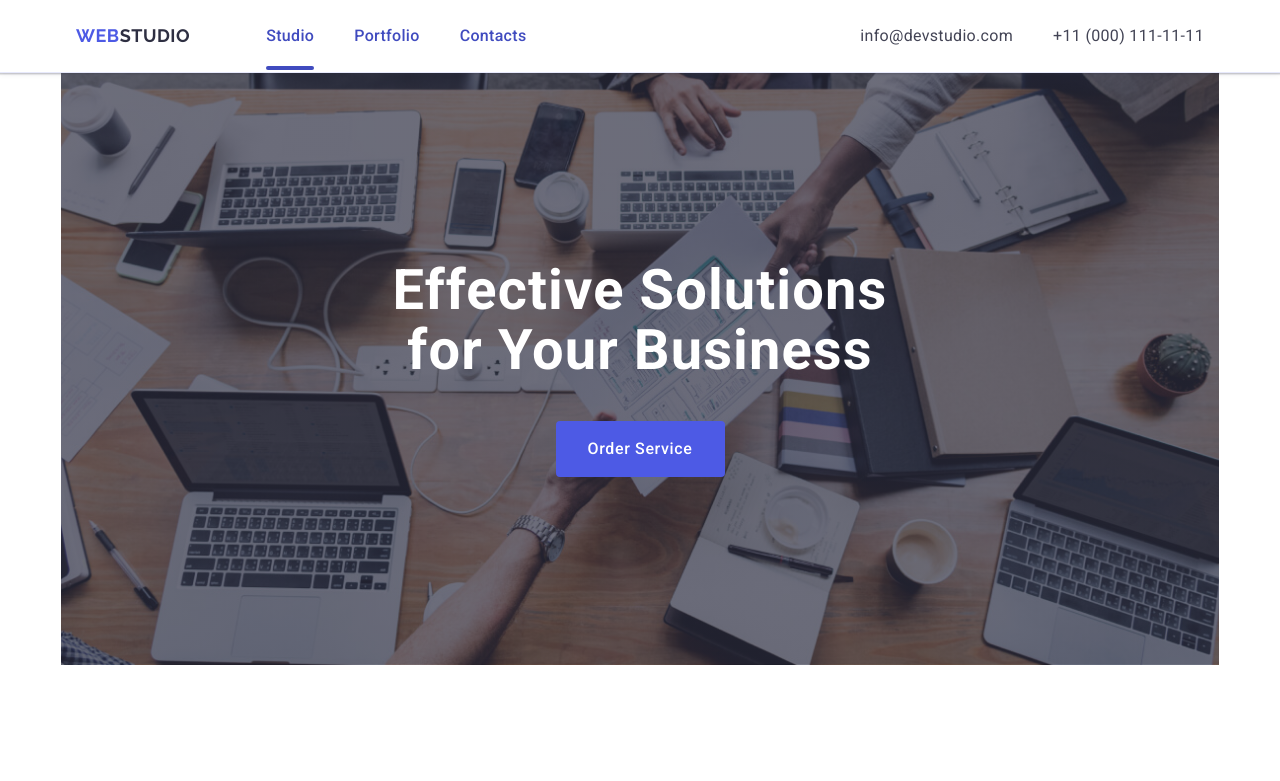
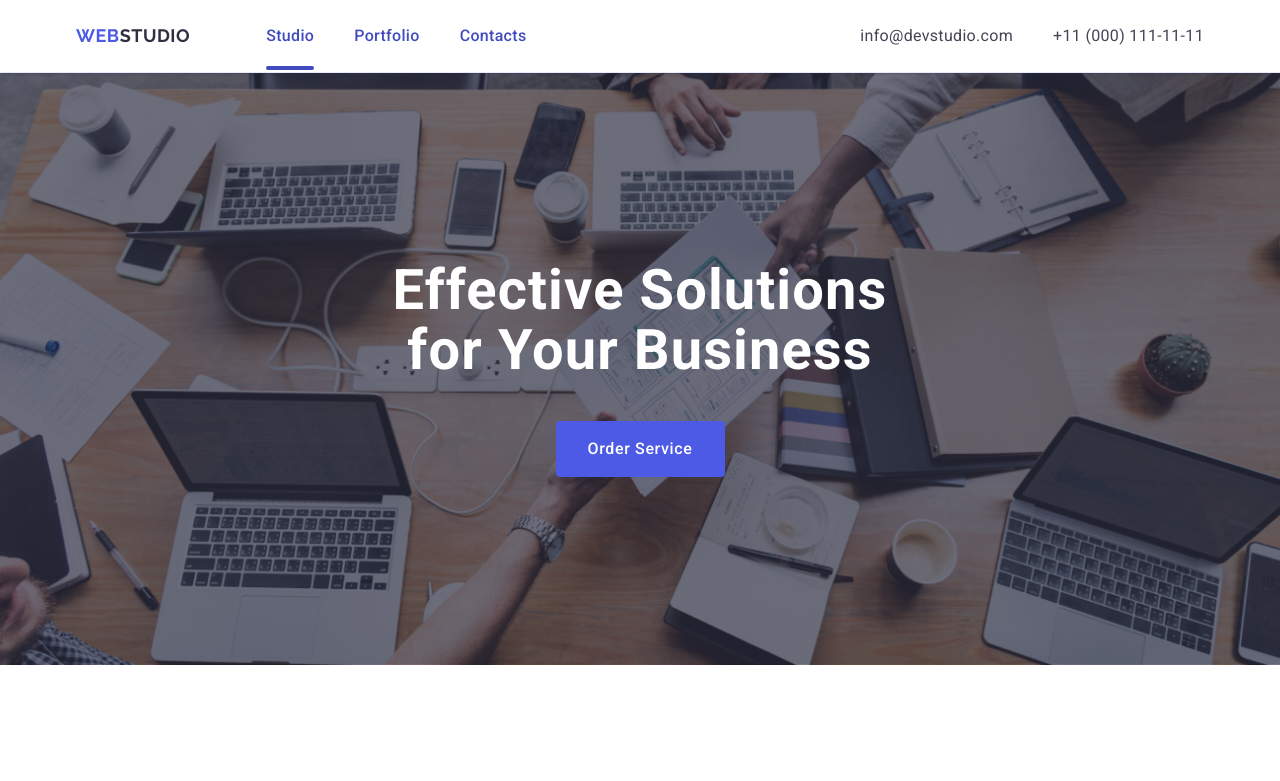
Before and after one commit to Kopychyn/goit-markup-hw-04, a plain HTML site: page index.html in a window 1280 px wide. Shown: the top 781 px of the page. Drawn offline with nearby package versions, Linux system fonts and the light colour scheme.

Commit message:
herro-conteiner

```diff
--- a/css/styles.css
+++ b/css/styles.css
@@ -188,7 +188,7 @@ button {
 	background-repeat: no-repeat;
 	background-size: cover;
 	padding: 188px 0;
-	max-width: 1440px;
+
 }
 
 .main-herro-box {
@@ -197,6 +197,7 @@ button {
 	align-items: center;
 	justify-content: center;
 	gap: 40px;
+	max-width: 1440px;
 }
 
 .main-herro-content {
--- a/index.html
+++ b/index.html
@@ -73,8 +73,8 @@
     </header>
     <main class="main-content">
       <!-- HERRO -->
-      <section class="main-herro-section container">
-        <div class="main-herro-box">
+      <section class="main-herro-section">
+        <div class="main-herro-box container">
           <h1 class="main-herro-content">
             Effective Solutions for Your Business
           </h1>
```
